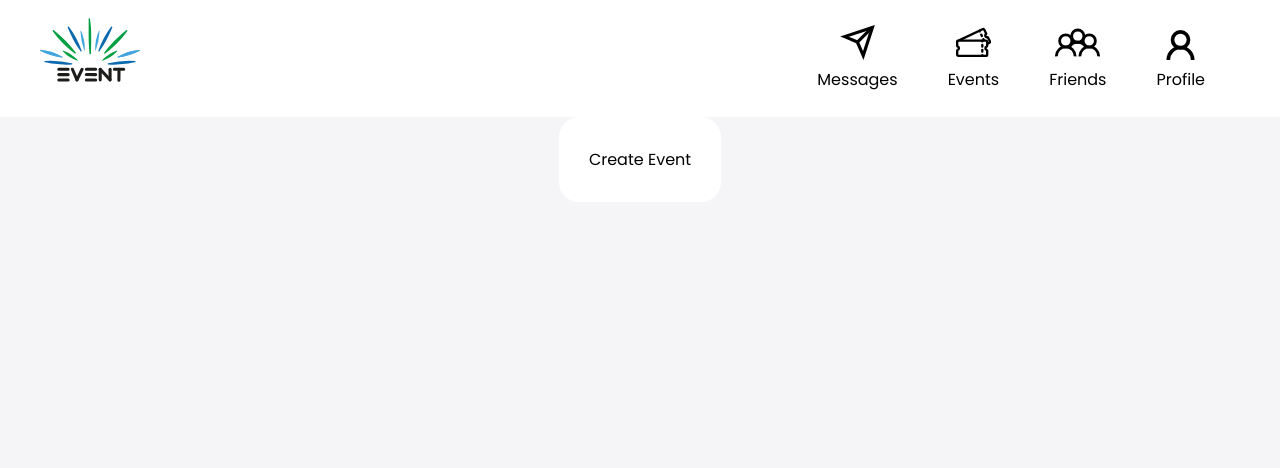
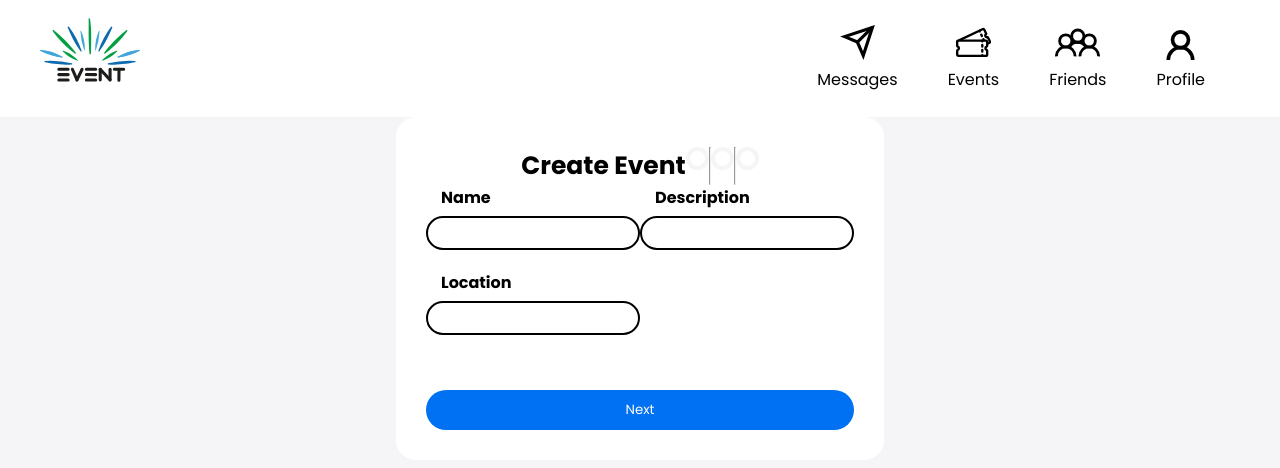
Before and after one commit to OkhaiBroh/PW1-G8, a Vue app: page /create-event-1 in a window 1280 px wide. Shown: the top 468 px of the page. Built offline with nearby package versions, Linux system fonts and the light colour scheme.

Commit message:
CSS + HTML progress (switching to laptop)

```diff
--- a/src/views/CreateEventViewStep1.vue
+++ b/src/views/CreateEventViewStep1.vue
@@ -5,15 +5,30 @@
                 <div class="title-and-bar">
                     <p class="create-event-title"> Create Event </p>
                     <div class="progress-bar">
+                        <span class="circle-gray"></span>
+                        <hr class="line">
+                        <span class="circle-gray"></span>
+                        <hr class="line">
+                        <span class="circle-gray"></span>
                     </div>
                 </div>
                 <section class="data-input">
                     <div class="name-description-camps">
+                        <div class="event-name-input">
+                            <p class="camp-title name"> Name </p>
+                            <input class="input name-input" name="event-name" type="text">
+                        </div>
+                        <div class="event-location-input">
+                            <p class="camp-title location"> Location </p>
+                            <input class="input location-input" name="event-location" type="text">
+                        </div>
                     </div>
-
+                    <div class="event-description-input">
+                        <p class="camp-title description"> Description </p>
+                        <input class="input description-input" name="event-description" type="text">
+                    </div>
                 </section>
-                <div class="buttons">
-                </div>
+                <button class="next-btn"> Next </button>
             </div>
         </div>
     </div>
@@ -63,4 +78,28 @@
         flex-direction: column;
     }
 
+    .create-event-title {
+        font-weight: bold;
+        font-size: 25px;
+    }
+
+    .progress-bar {
+        display: flex;
+        flex-direction: row;
+    }
+
+    .camp-title {
+        font-weight: bold;
+        margin-bottom: 6px;
+        margin-left: 15px;
+    }
+
+    .input {
+        width: 180px;
+        border: 2px solid black;
+        border-radius: 20px;
+        padding: 5px 15px 5px 15px;
+        margin-bottom: 20px;
+    }
+
 </style>
```
